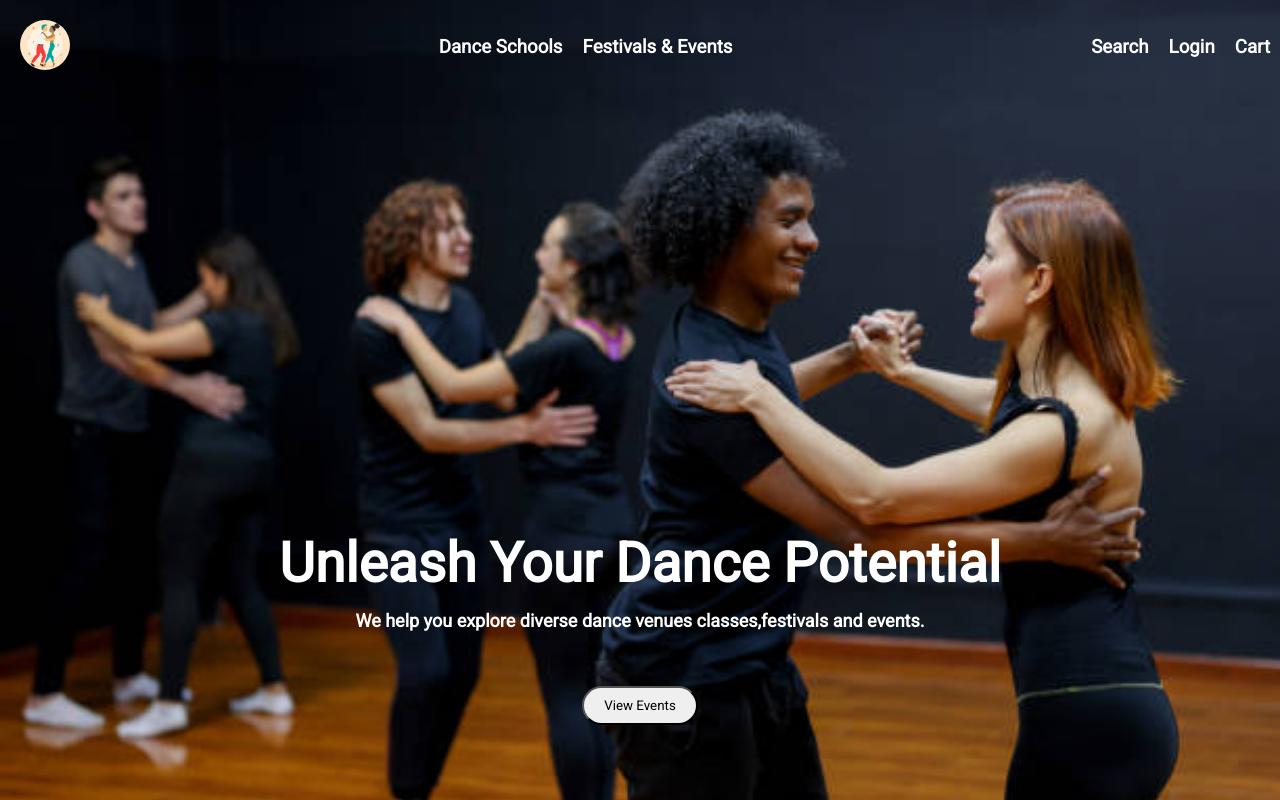
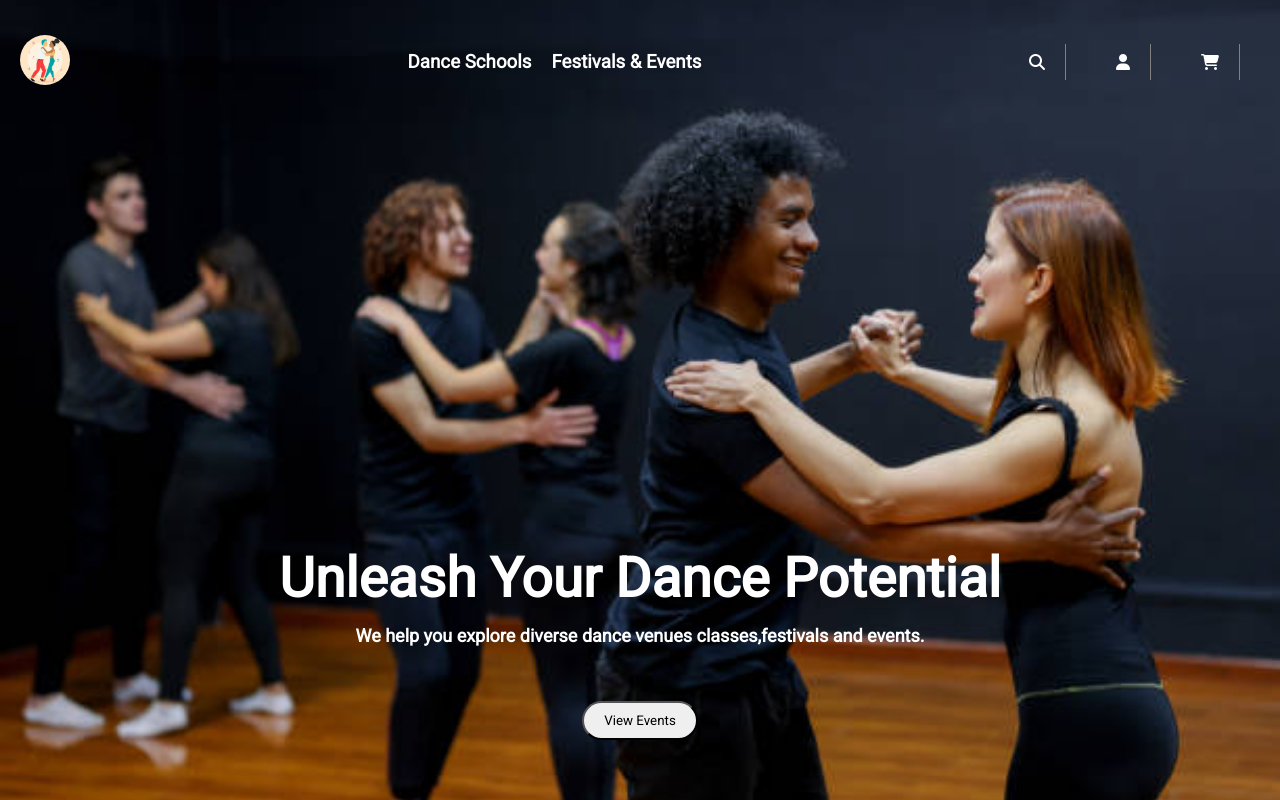
Before and after one commit to codingvaleria/yourdanceplug, a plain HTML site: page home.html in a window 1280 px wide. Drawn offline with Linux system fonts and the light colour scheme.

Commit message:
Add icons

```diff
--- a/home.css
+++ b/home.css
@@ -25,6 +25,7 @@ h1 {
   display: flex;
   justify-content: space-between;
   align-items: center;
+  margin-top: 15px;
 }
 
 .logo {
@@ -51,11 +52,16 @@ h1 {
 
 .login-search {
   display: flex;
-  align-items: center;
+  flex-direction: row;
+  justify-content: space-around;
 }
 
-.login-search h3 {
-  margin: 0 10px;
+.fa-solid {
+  color: white;
+  margin-right: 40px;
+  border-right: 1px solid grey;
+  padding: 10px;
+  padding-right: 20px;
 }
 
 .center-contents {
--- a/home.html
+++ b/home.html
@@ -11,6 +11,10 @@
       href="https://fonts.googleapis.com/css2?family=Playfair+Display&family=Roboto&display=swap"
       rel="stylesheet"
     />
+    <script
+      src="https://kit.fontawesome.com/be418b270a.js"
+      crossorigin="anonymous"
+    ></script>
   </head>
   <body>
     <div class="home">
@@ -20,13 +24,12 @@
         </div>
         <div class="nav-bar">
           <h3>Dance Schools</h3>
-
           <h3>Festivals & Events</h3>
         </div>
         <div class="login-search">
-          <h3>Search</h3>
-          <h3>Login</h3>
-          <h3>Cart</h3>
+          <i class="fa-solid fa-magnifying-glass"></i>
+          <i class="fa-solid fa-user"></i>
+          <i class="fa-solid fa-cart-shopping"></i>
         </div>
       </div>
       <div class="center-contents">
```
